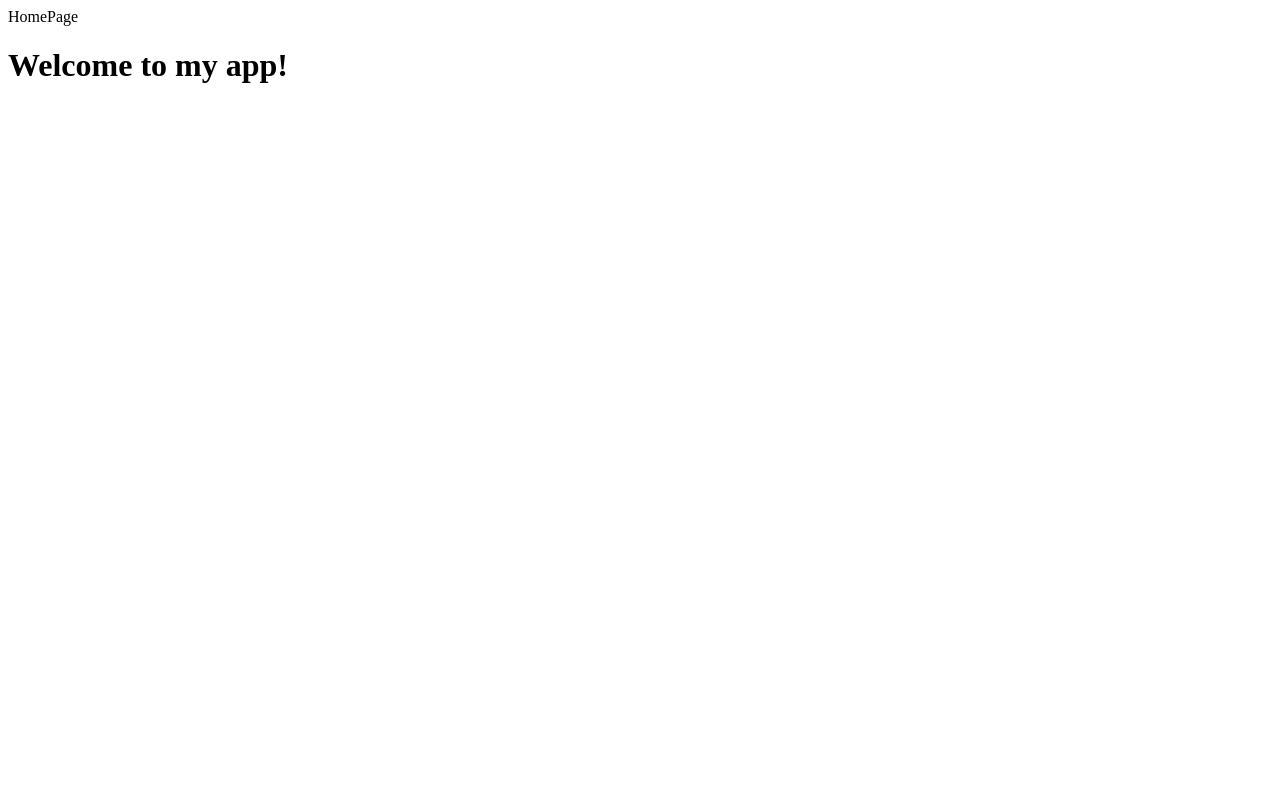
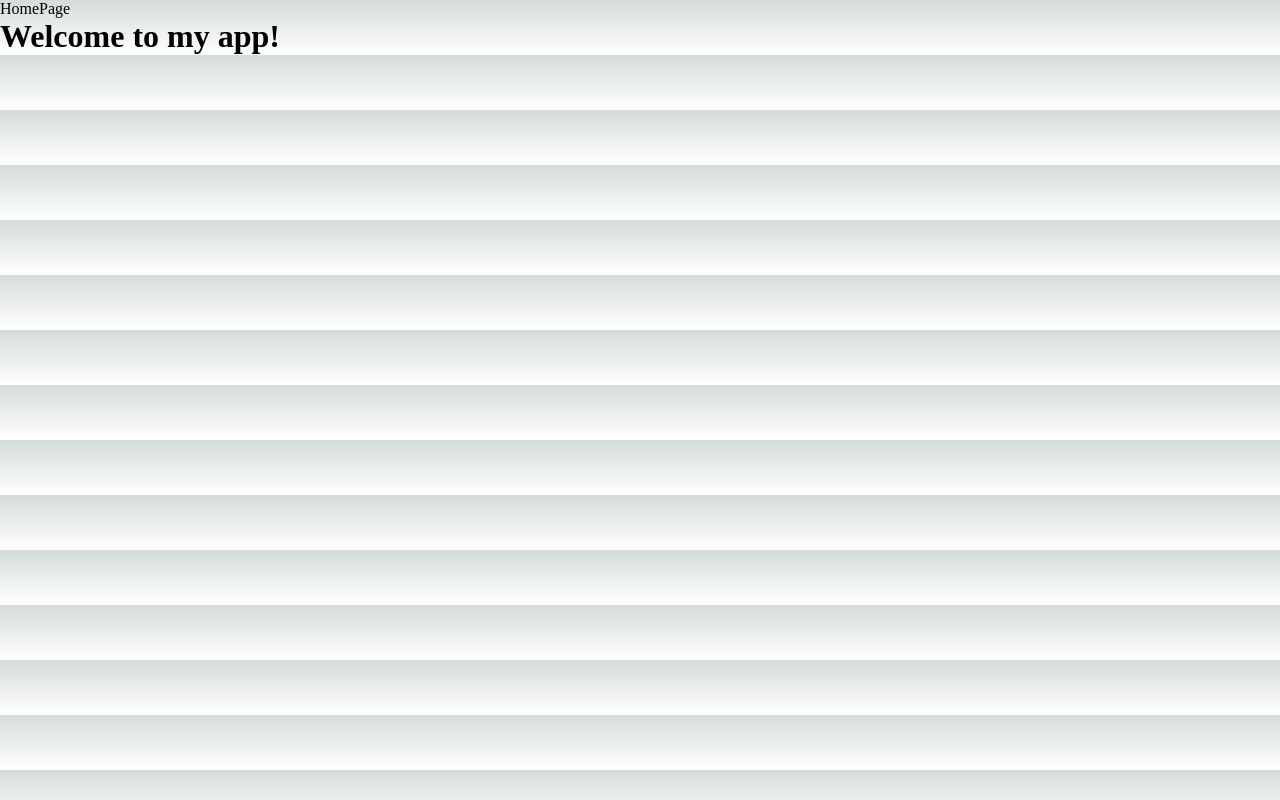
Before and after one commit to Zhumadyl/Home, a Next.js app: page / in a window 1280 px wide. Built offline with nearby package versions, Linux system fonts and the light colour scheme.

Commit message:
fonts and colors added to scss

```diff
--- a/src/styles/global.scss
+++ b/src/styles/global.scss
@@ -0,0 +1,204 @@
+@import url("https://fonts.googleapis.com/css2?family=Montserrat:wght@300;400;500;600&display=swap");
+
+:root {
+  --max-width: 1100px;
+  --border-radius: 12px;
+  --font-mono: ui-monospace, Menlo, Monaco, "Cascadia Mono", "Segoe UI Mono",
+    "Roboto Mono", "Oxygen Mono", "Ubuntu Monospace", "Source Code Pro",
+    "Fira Mono", "Droid Sans Mono", "Courier New", monospace;
+
+  --foreground-rgb: 0, 0, 0;
+  --background-start-rgb: 214, 219, 220;
+  --background-end-rgb: 255, 255, 255;
+
+  --primary-glow: conic-gradient(from 180deg at 50% 50%,
+      #16abff33 0deg,
+      #0885ff33 55deg,
+      #54d6ff33 120deg,
+      #0071ff33 160deg,
+      transparent 360deg);
+  --secondary-glow: radial-gradient(rgba(255, 255, 255, 1),
+      rgba(255, 255, 255, 0));
+
+  --tile-start-rgb: 239, 245, 249;
+  --tile-end-rgb: 228, 232, 233;
+  --tile-border: conic-gradient(#00000080,
+      #00000040,
+      #00000030,
+      #00000020,
+      #00000010,
+      #00000010,
+      #00000080);
+
+  --callout-rgb: 238, 240, 241;
+  --callout-border-rgb: 172, 175, 176;
+  --card-rgb: 180, 185, 188;
+  --card-border-rgb: 131, 134, 135;
+}
+
+@media (prefers-color-scheme: dark) {
+  :root {
+    --foreground-rgb: 255, 255, 255;
+    --background-start-rgb: 0, 0, 0;
+    --background-end-rgb: 0, 0, 0;
+
+    --primary-glow: radial-gradient(rgba(1, 65, 255, 0.4), rgba(1, 65, 255, 0));
+    --secondary-glow: linear-gradient(to bottom right,
+        rgba(1, 65, 255, 0),
+        rgba(1, 65, 255, 0),
+        rgba(1, 65, 255, 0.3));
+
+    --tile-start-rgb: 2, 13, 46;
+    --tile-end-rgb: 2, 5, 19;
+    --tile-border: conic-gradient(#ffffff80,
+        #ffffff40,
+        #ffffff30,
+        #ffffff20,
+        #ffffff10,
+        #ffffff10,
+        #ffffff80);
+
+    --callout-rgb: 20, 20, 20;
+    --callout-border-rgb: 108, 108, 108;
+    --card-rgb: 100, 100, 100;
+    --card-border-rgb: 200, 200, 200;
+  }
+}
+
+* {
+  box-sizing: border-box;
+  padding: 0;
+  margin: 0;
+}
+
+html,
+body {
+  max-width: 100vw;
+  overflow-x: hidden;
+}
+
+body {
+  color: rgb(var(--foreground-rgb));
+  background: linear-gradient(to bottom,
+      transparent,
+      rgb(var(--background-end-rgb))) rgb(var(--background-start-rgb));
+}
+
+a {
+  color: inherit;
+  text-decoration: none;
+}
+
+@media (prefers-color-scheme: dark) {
+  html {
+    color-scheme: dark;
+  }
+}
+
+.container {
+  padding: 40px 65px;
+}
+
+@media (max-width: 620px) {
+  .container {
+    padding: 30px 25px;
+  }
+}
+
+.container,
+.container-fluid,
+.container-lg,
+.container-md,
+.container-sm,
+.container-xl,
+.container-xxl {
+  --bs-gutter-x: 1.5rem;
+  --bs-gutter-y: 0;
+  width: 100%;
+  padding-right: calc(var(--bs-gutter-x) * 0.5);
+  padding-left: calc(var(--bs-gutter-x) * 0.5);
+  margin-right: auto;
+  margin-left: auto;
+}
+
+@media (min-width: 120px) {
+  #__next {
+    overflow: hidden;
+  }
+}
+
+@media (min-width: 576px) {
+
+  .container,
+  .container-sm {
+    max-width: 540px;
+  }
+
+}
+
+
+@media (min-width: 769px) {
+
+  #__next {
+    overflow: visible;
+  }
+
+  .container,
+  .container-md,
+  .container-sm {
+    max-width: 720px;
+  }
+}
+
+@media (min-width: 992px) {
+
+  .container,
+  .container-lg,
+  .container-md,
+  .container-sm {
+    max-width: 960px;
+  }
+}
+
+@media (min-width: 1200px) {
+
+  .container,
+  .container-lg,
+  .container-md,
+  .container-sm,
+  .container-xl {
+    max-width: 1140px;
+  }
+}
+
+@media (min-width: 1400px) {
+
+  .container,
+  .container-lg,
+  .container-md,
+  .container-sm,
+  .container-xl,
+  .container-xxl {
+    max-width: 1320px;
+  }
+}
+
+.loading {
+  display: flex;
+  justify-content: center;
+  align-items: center;
+  width: 100%;
+  height: 100vh;
+  background: white;
+}
+
+.map{
+  width: 100%;
+  height: 600px;
+}
+
+@media (max-width:620px) {
+  .map{
+    height: 300px;
+  }
+}
```
Also changed, not shown: src/styles/variables.scss (added, +8 -0 lines).
